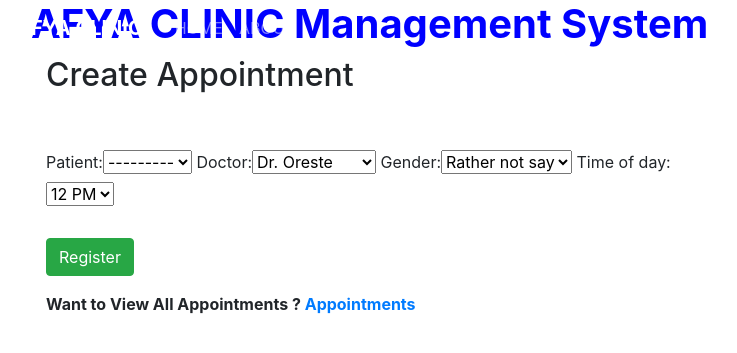
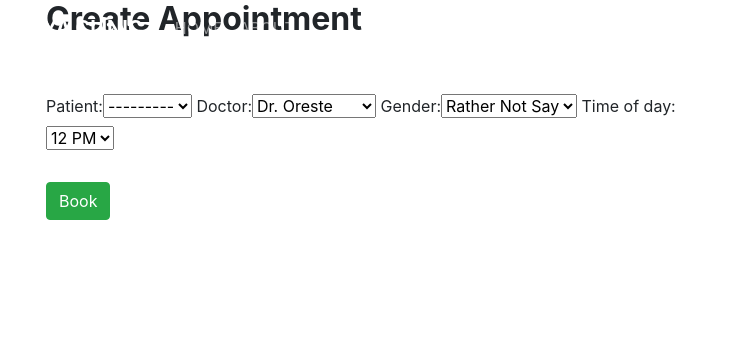
Before and after one commit to SteveSpec/redone, a Django app: page /createappointment/ in a window 1280 px wide. Shown: the top 353 px of the page, without its empty margins (69-806 px from the left). Run offline with Django 3.2, Linux system fonts and the light colour scheme; the visitor is signed in with stand-in values (Sample User, id 1); data comes from the database, SQL or seed files in the repository; some libraries are stand-ins or nearby versions.

Commit message:
Button functionality

```diff
--- a/patient/models.py
+++ b/patient/models.py
@@ -5,14 +5,15 @@ from django.contrib.auth.models import User
 GENDER_CHOICES = (
     ("Male", "Male"),
     ("Female", "Female"),
-    ("Rather not say", "Rather not say"),
+    ("Rather Not Say", "Rather Not Say"),
 )
 
 TIME_CHOICES = (
     ("Morning", "11 AM"),
     ("Noon", "12 PM"),
     ("Afternoon", "2 PM"),
-    ("Evening", "4 PM")
+    ("Evening", "4 PM"),
+    ("Night", "8 PM")
 )
 
 DOCTORS = (
@@ -36,7 +37,7 @@ class Patient(models.Model):
 class Appointment(models.Model):
     patient = models.ForeignKey(User, on_delete=models.CASCADE)
     doctor = models.CharField(max_length=20, choices=DOCTORS, default="Dr. Oreste")
-    gender = models.CharField(max_length=20, choices=GENDER_CHOICES, default="Rather not say")
+    gender = models.CharField(max_length=20, choices=GENDER_CHOICES, default="Rather Not Say")
     time_of_day = models.CharField(max_length=20, choices=TIME_CHOICES, default="Noon")
     date = models.DateField(auto_now_add=True)
 
--- a/patient/templates/patient/appointment.html
+++ b/patient/templates/patient/appointment.html
@@ -62,8 +62,8 @@
     <br>
 
     <p class="change_link"><b>
-        Want to Book an Appointment ? </b>
-        <a href="{% url 'patient-createappointment' %}" class="to_register"><b> Book Appointment</b></a>
+        Create Another Appointment ? </b>
+        <a href="{% url 'patient-createappointment' %}" class="to_register"><b> Book Appointment </b></a>
     </p>
 
   </body>
--- a/patient/templates/patient/base.html
+++ b/patient/templates/patient/base.html
@@ -51,6 +51,8 @@
       </nav>
     </header>
 
+
+
     <main role="main" class="container">
       <div class="row">
         <div class="col-md-8">
--- a/patient/templates/patient/createappointment.html
+++ b/patient/templates/patient/createappointment.html
@@ -8,9 +8,7 @@
 </head>
 <body>
     <div class="container">
-        <header>
-            <h1 style="color: blue;"><b>AFYA CLINIC Management System</b></h1>
-        </header>
+
         <section>
             <div id="container_demo">
                 <a class="hiddenanchor" id="toregister"></a>
@@ -18,67 +16,24 @@
                 <div id="wrapper">
                     <div id="login" class="animate form">
                             <div class="container">
-                              <h2>Create Appointment</h2><br>
+                              <h2><b> Create Appointment </b></h2><br>
                               <form action="{% url 'patient-createappointment' %}" method="POST" autocomplete="on">
                                 {% csrf_token %}
                               <br>  {{ form }} <br>
 
                                 <div style="margin-top:2rem" class="form-group">
                                   <p>
-                                      <input class="btn btn-success" role="button"
-                                          type="submit" value="Register" name="register">
+                                      <input href="{% url 'patient-appointment' %}" class="btn btn-success" role="button"
+                                          type="submit" value="Book" name="register">
                                   </p>
                                 </div>
 
 
-                                <!-- <div class="form-group">
-                                  <label for="patient_id"> Patient Id</label>
-                                  <input id="patient_id" type="number" class="form-control" required="required" name="patient_id" placeholder="Patient Id">
 
-                                </div>
-
-                                <div class="form-group">
-                                  <label for="first_name"> First Name </label>
-                                  <input id="first_name" type="text" class="form-control" required="required" name="first_name" placeholder="Your First Name">
-
-                                </div>
-
-                                <div class="form-group">
-                                  <label for="last_name"> Last Name </label>
-                                  <input id="last_name" type="text" class="form-control" required="required" name="last_name" placeholder="Your Last Name">
-
-                                </div>
-
-                                <div class="form-group">
-                                  <label for="gender"> Gender </label>
-
-                                  <div class="form-group">
-                                    <label for="female"> Female </label>
-                                    <input id="female" type="radio" name="female" value="Female"><br>
-
-                                    <label for="male"> Male </label>
-                                    <input id="male" type="radio" name="male" value="Male"><br>
-
-                                    <label for="other"> Other </label>
-                                    <input id="other" type="radio" name="other" value="Other">
-
-                                  </div>
-                                </div> -->
-                                <!-- <br>
-
-                                <p>
-                                    <input class="btn btn-success" role="button"
-                                        type="submit" value="Register" name="register">
-                                </p>
-
-                              </form>
-                            </div>
-                            <br> -->
-
-                            <p class="change_link"><b>
+                            <!-- <p class="change_link"><b>
                                 Want to View All Appointments ? </b>
                                 <a href="{% url 'patient-appointment' %}" class="to_register"><b>Appointments</b></a>
-                            </p>
+                            </p> -->
                     </div>
                 </div>
             </div>
```
Also changed, not shown: patient/templates/patient/home.html (+3 -17 lines), patient/templates/patient/updateappointment.html (deleted, +0 -14 lines).
